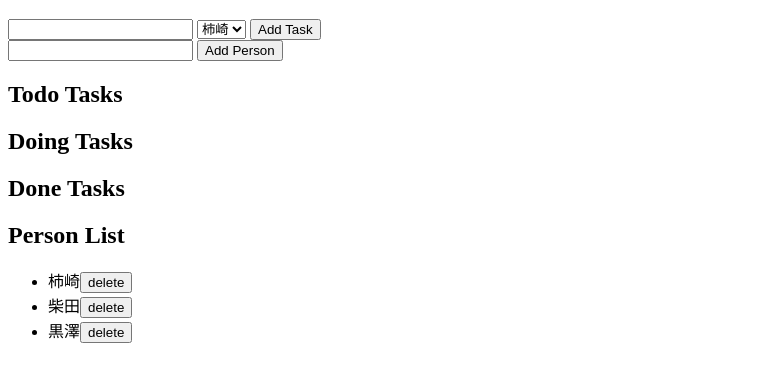
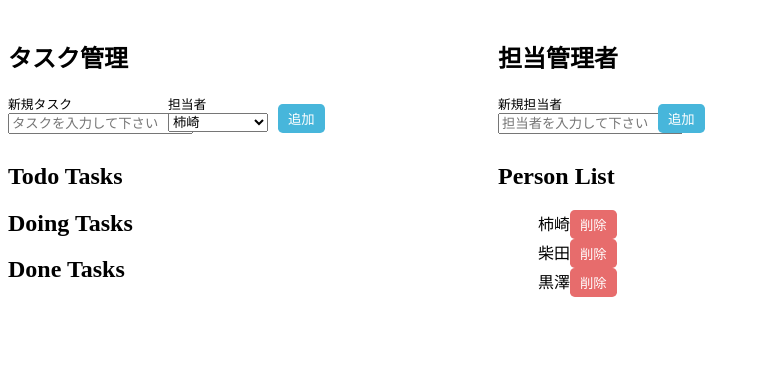
Before and after one commit to chihiro-kakizaki/todolist, a plain HTML site: page chihiro_todo/todo.html in a window 1280 px wide. Shown: the part 61-442 px from the top of the page, without its empty margins (0-760 px from the left). Drawn offline with Linux system fonts and the light colour scheme.

Commit message:
css追加

```diff
--- /dev/null
+++ b/chihiro_todo/main.css
@@ -0,0 +1,62 @@
+.wrapper {
+    width: 980px;
+    display: grid;
+    grid-template-columns: 1fr 1fr;
+}
+
+li {
+    list-style: none;
+}
+
+.task_form {
+    display: grid;
+    grid-template-columns: 150px 100px 1fr;
+    grid-column-gap: 10px;
+}
+
+.person_form {
+    display: grid;
+    grid-template-columns: 150px 1fr;
+    grid-column-gap: 10px;
+}
+
+.label {
+    display: block;
+    font-size: 0.8rem;
+}
+
+.input {
+    display: block;
+    width: auto;
+}
+
+.select {
+    display: block;
+    width: 100px;
+}
+
+.button {
+    cursor: pointer;
+    color: #FFFFFF;
+    border: none;
+    border-radius: 0.3rem;
+    padding: 5px 10px;
+}
+
+.add_button {
+    background:rgb(71, 182, 219);
+    margin: 10px auto;
+}
+
+.add_button:hover {
+    background: rgb(81, 166, 194);
+
+}
+
+.delete_button {
+    background:rgb(231, 108, 108);
+}
+
+.delete_button:hover {
+    background: rgb(190, 66, 66);
+}
--- a/chihiro_todo/main.js
+++ b/chihiro_todo/main.js
@@ -130,7 +130,8 @@ document.addEventListener('DOMContentLoaded', function() {
         personListArea.appendChild(appendPersonElm);
 
         const deleteButton = document.createElement('button');
-        deleteButton.textContent = 'delete';
+        deleteButton.textContent = '削除';
+        deleteButton.className = 'button delete_button'
         deleteButton.addEventListener('click', function() {
             deletePerson(person.id);
         })
--- a/chihiro_todo/todo.html
+++ b/chihiro_todo/todo.html
@@ -2,37 +2,57 @@
 <html lang="ja">
     <head>
         <meta charset="UTF-8">
+        <link rel="stylesheet" href="main.css">
         <title>Chihiro-TODO-List</title>
     </head>
     <body>
+        <header class="header">
             <h1>Chihiro-TODO-List</h1>
-
-<form>
-    <input id="task_value" type="text" />
-    <select id="person_select">
-    </select>
-    <button id="task_submit" type="button">Add Task</button>
+        </header>
+        <main class ="wrapper">
+            <section class="todo_wrapper">
+                <h2>タスク管理</h2>
+                <form class="task_form">
+                    <div>
+                        <label for="task_value" class="label">新規タスク</label>
+                        <input id="task_value" class="input" type="text" placeholder="タスクを入力して下さい" />
+                    </div>
+                    <div>
+                        <label for="person_select" class="label">担当者</label>
+                        <select id="person_select" class="select"></select>
+                    </div>
+                    <div>
+                        <button id="task_submit" class="button add_button" type="button">追加</button>
+                    </div>
                 </form>
-<form>
-    <input id="person_name" type="text" />
-    <button id="person_submit" type="button">Add Person</button>
-</form>
-<div>
+                <div class="todo_content">
                     <h2>Todo Tasks</h2>
                     <ul id="todo_area"></ul>
                 </div>
-<div>
+                <div class="todo_content">
                     <h2>Doing Tasks</h2>
                     <ul id="doing_area"></ul>
                 </div>
-<div>
+                <div class="todo_content">
                     <h2>Done Tasks</h2>
                     <ul id="done_area"></ul>
                 </div>
+            </section>
+            <div class="person_wrapper">
+                <h2>担当管理者</h2>
+                <form class="person_form">
                     <div>
+                        <label for="person_name" class="label">新規担当者</label>
+                        <input id="person_name" class="input" type="text" placeholder="担当者を入力して下さい" />
+                    </div>
+                    <div>
+                        <button id="person_submit" class="button add_button" type="button">追加</button>
+                    </div>
+                </form>
                 <h2>Person List</h2>
                 <ul id="person_list_area"></ul>
             </div>
+        </main>
         <script src="main.js"></script>
     </body>
 </html>
```
Lines whose indentation alone changed are shown as unchanged.
